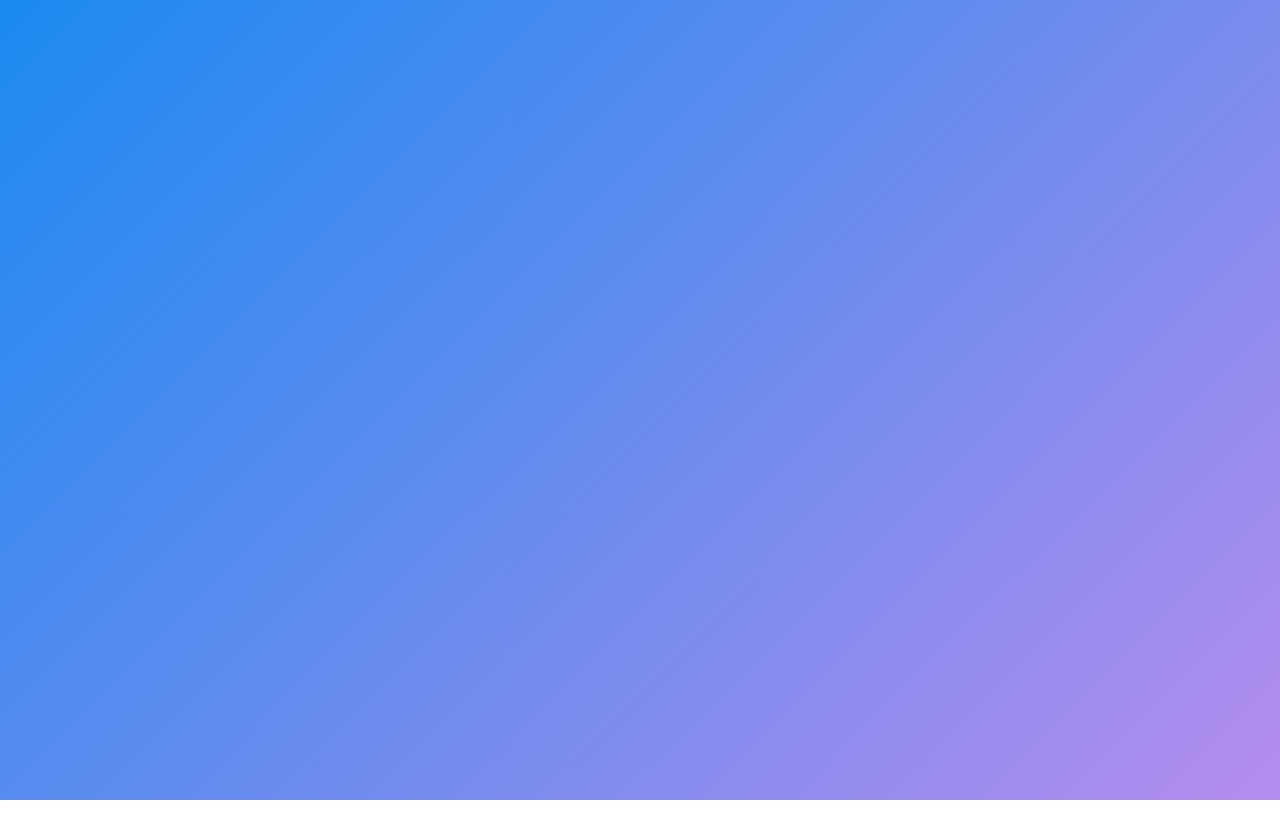
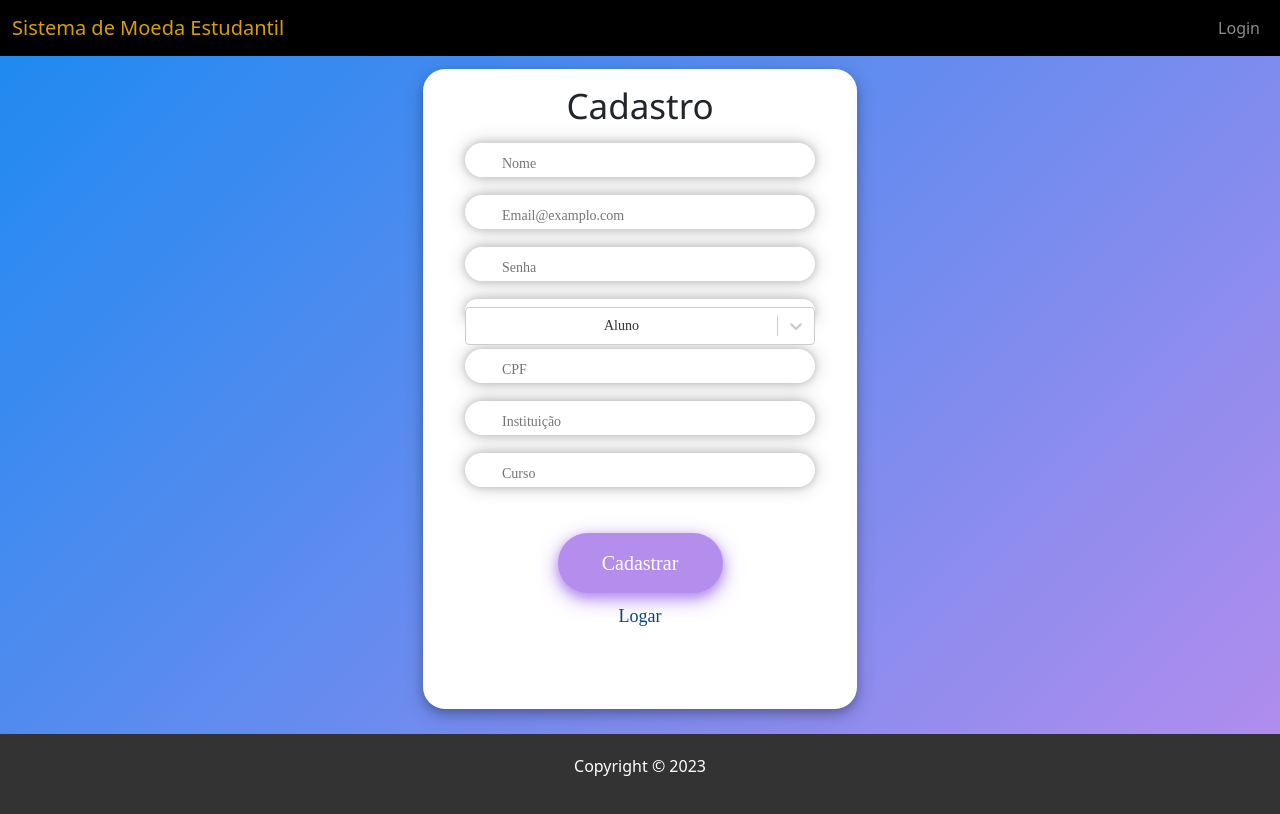
Before and after one commit to Henrique-PS/Laboratorio-03-LDS, a React (Vite) app in the folder Implementacao/frontend/: page /cadastro in a window 1280 px wide. Before the commit this address had no page. Built offline with nearby package versions, Linux system fonts and the light colour scheme; the HTML template or start-up script is replaced by a standard one.

Commit message:
cadastro design

```diff
--- a/Implementacao/frontend/src/pages/Cadastro.jsx
+++ b/Implementacao/frontend/src/pages/Cadastro.jsx
@@ -0,0 +1,163 @@
+import { useState } from 'react'
+import React from 'react'
+import Select from 'react-select'
+import Navbar from '../components/navbar';
+import Footer from '../components/footer';
+import Col from 'react-bootstrap/Col';
+import Form from 'react-bootstrap/Form';
+import Row from 'react-bootstrap/Row';
+
+import styled from 'styled-components';
+import "./cadastro.css";
+
+const Cadastro = () => {
+
+    const [values, setValues] = useState();
+    const [aluno, setAluno] = useState(true);
+    const [professor, setProfessor] = useState(true);
+
+    const options = [
+        { value: 'Aluno', label: 'Aluno' },
+        { value: 'Empresa', label: 'Empresa' },
+        { value: 'Professor', label: 'Professor' }
+      ]
+
+    const handleChangesValue = (value) => {
+        setValues(prevValue=>({
+            ...prevValue,
+            [value.target.name]: value.target.value,
+        }));
+    };
+    const handleChangesType = (value) => {
+        setValues(prevValue=>({
+            ...prevValue,
+            ['tipo']: value.value,
+        }));
+
+        if(value.value.toLowerCase() == "aluno"){
+            setAluno(true);
+            setProfessor(false);
+        }
+        else if (value.value.toLowerCase() == "professor" ) {
+            setProfessor(true);
+            setAluno(false);
+        }
+        else{
+            setAluno(false);
+            setProfessor(false);
+        }
+
+    };
+
+    const handleClickButton = () =>{
+        console.log(values);
+    };
+
+    return (
+        <div>
+            <Navbar />
+
+            <div className="logincad">
+                <h4 className="cad">Cadastro</h4>
+                <form className="formcad">
+                <div className="text_areacad">
+                    <input
+                    type="text"
+                    id="username"
+                    name="username"
+                    placeholder="Nome"
+                    className="text_inputcad"
+                    onChange={handleChangesValue}
+                    />
+                </div>
+                <div className="text_areacad">
+                    <input
+                    type="text"
+                    id="email"
+                    name="email"
+                    placeholder="Email@examplo.com"
+                    className="text_inputcad"
+                    onChange={handleChangesValue}
+                    />
+                </div>
+                <div className="text_areacad">
+                    <input
+                    type="password"
+                    id="password"
+                    name="password"
+                    placeholder="Senha"
+                    className="text_inputcad"
+                    onChange={handleChangesValue}
+                    />
+                </div>
+                <div className="select_areacad">
+                    <Select onChange={handleChangesType} classNamePrefix="tipo" defaultValue={options[0]} name="Tipo" options={options} className="select_inputcad" isSearchable={false}/>
+                </div>
+                {(aluno || professor) && <div className="text_areacad">
+                    <input
+                    type="cpf"
+                    id="cpf"
+                    name="cpf"
+                    placeholder="CPF"
+                    className="text_inputcad"
+                    onChange={handleChangesValue}
+                    />
+                </div>}
+                {(aluno || professor) && <div className="text_areacad">
+                    <input
+                    type="instituicao"
+                    id="instituicao"
+                    name="instituicao"
+                    placeholder="Instituição"
+                    className="text_inputcad"
+                    onChange={handleChangesValue}
+                    />
+                </div>}
+                {aluno && <div className="text_areacad">
+                    <input
+                    type="curso"
+                    id="curso"
+                    name="curso"
+                    placeholder="Curso"
+                    className="text_inputcad"
+                    onChange={handleChangesValue}
+                    />
+                </div>}
+                {!aluno && !professor && <div className="text_areacad">
+                    <input
+                    type="cnpj"
+                    id="cnpj"
+                    name="cnpj"
+                    placeholder="CNPJ"
+                    className="text_inputcad"
+                    onChange={handleChangesValue}
+                    />
+                </div>}
+                <button type="submit" className="btncad" onClick={handleClickButton}>Cadastrar</button>
+                </form>
+                <a className="linkcad" href="/Login">Logar</a>
+            </div>
+
+            {/* <Wrapper>
+                <LoginForm>
+                    <h4>Login</h4>
+                        <div className="mb-3 text_area">
+                            <input type="email" className="form-control text_input" placeholder="email@example.com" />
+                        </div>
+                        <div className="mb-3 text_area">
+                            <input type="password" className="form-control text_input" placeholder="Password" />
+                        </div>
+                        <button type="submit" className="btn btn-primary">Login</button>
+                </LoginForm>
+                <a className="link" href="/signup">Sign Up</a>
+            </Wrapper> */}
+
+
+            <Footer />
+        </div>
+
+
+    );
+};
+
+export default Cadastro;
--- a/Implementacao/frontend/src/pages/Login.jsx
+++ b/Implementacao/frontend/src/pages/Login.jsx
@@ -1,3 +1,4 @@
+import { useState } from 'react'
 import Navbar from '../components/navbar';
 import Footer from '../components/footer';
 import Col from 'react-bootstrap/Col';
@@ -6,6 +7,7 @@ import Row from 'react-bootstrap/Row';
 
 import styled from 'styled-components';
 import "./login.css";
+
 
 const Wrapper = styled.div`
 
@@ -24,6 +26,20 @@ const LoginForm = styled.form`
 // margin: 20px;
 
 const Login = () => {
+
+    const [values, setValues] = useState();
+
+    const handleChangesValue = (value) => {
+        setValues(prevValue=>({
+            ...prevValue,
+            [value.target.name]: value.target.value,
+        }));
+    };
+
+    const handleClickButton = () =>{
+        console.log(values);
+    };
+
     return (
         <div>
             <Navbar />
@@ -34,11 +50,11 @@ const Login = () => {
                 <div className="text_area">
                     <input
                     type="text"
-                    id="username"
-                    name="username"
-                    placeholder="email@examplo.com"
+                    id="email"
+                    name="email"
+                    placeholder="Email@examplo.com"
                     className="text_input"
-
+                    onChange={handleChangesValue}
                     />
                 </div>
                 <div className="text_area">
@@ -48,12 +64,12 @@ const Login = () => {
                     name="password"
                     placeholder="Senha"
                     className="text_input"
-
+                    onChange={handleChangesValue}
                     />
                 </div>
-                <button type="submit" className="btn">Login</button>
+                <button type="submit" className="btn" onClick={() => handleClickButton()}>Login</button>
                 </form>
-                <a className="link" href="/signup">Sign Up</a>
+                <a className="link" href="/Cadastro">Cadastrar</a>
             </div>
 
             {/* <Wrapper>
--- /dev/null
+++ b/Implementacao/frontend/src/pages/cadastro.css
@@ -0,0 +1,89 @@
+body{
+    background: linear-gradient(135deg, #1B8AF1, #B58DED);
+    height: 100vh;
+    width: 100%;
+    text-align: center;
+}
+
+.logincad h4{
+    font-family: 'Segoe UI', bold;
+    font-size: 35px;
+    margin-top: 1rem;
+    margin-bottom: 1rem;
+}
+
+.formcad{
+    display: inline-block;
+    align-items: center;
+    height: 290px;
+    width: 350px;
+    margin-bottom: 170px;
+}
+
+.text_areacad{
+    align-content: center;
+    border-radius: 22px;
+    margin-bottom: 18px;
+    width: 100%;
+    height: 34px;
+    box-shadow: 0 0 8px 0 rgba(0, 0, 0, 0.2), 0 0 20px 0 rgba(0, 0, 0, 0.19);
+}
+
+.text_inputcad{
+    margin-top: 0.5rem;
+    font-family: 'Montserrat regular';
+    font-size: 14px;
+    border: none;
+    width: 80%;
+}
+
+.select_areacad{
+    align-content: center;
+    border-radius: 22px;
+    margin-bottom: 26px;
+    width: 100%;
+    height: 24px;
+    box-shadow: 0 0 8px 0 rgba(0, 0, 0, 0.2), 0 0 20px 0 rgba(0, 0, 0, 0.19);
+}
+
+.select_inputcad{
+    margin-top: 0.5rem;
+    font-family: 'Montserrat regular';
+    font-size: 14px;
+    border: none;
+    width: 100%;
+}
+
+.btncad{
+    margin-top: 28px;
+    width: 165px;
+    height: 60px;
+    border-radius: 30px;
+    background: #B58DED;
+    border: none;
+    font-family: 'Montserrat';
+    font-size: 20px;
+    color: #FFFFFF;
+    box-shadow: 0 4px 8px 0 rgba(181, 141, 237, 0.7), 0 6px 20px 0 rgba(181, 141, 237, 0.9);
+    cursor: pointer;
+}
+
+.logincad{
+    display: inline-block;
+    background: #FFFFFF;
+    width: 434px;
+    height: 640px;
+    margin-top: 1%;
+    margin-bottom: 2%;
+    border-radius: 22px;
+    box-shadow: 0 4px 8px 0 rgba(0, 0, 0, 0.2), 0 6px 20px 0 rgba(0, 0, 0, 0.19);
+}
+
+.linkcad{
+    color: #0E4579;
+    font-family: 'Montserrat light';
+    font-size: 18px;
+    cursor: pointer;
+    display: block;
+    text-decoration: none;
+}
--- a/Implementacao/frontend/src/routes.jsx
+++ b/Implementacao/frontend/src/routes.jsx
@@ -3,7 +3,7 @@ import { BrowserRouter, Route, Routes } from 'react-router-dom'
 
 import Login from './Pages/Login'
 import Home from './Pages/Home'
-// import Cadastro from './Pages/Cadastro'
+import Cadastro from './Pages/Cadastro'
 
 export default function AppRoutes() {
   return (
@@ -11,7 +11,7 @@ export default function AppRoutes() {
       <Routes>
       <Route path="/"  element={<Home />} />
         <Route path="/login" element={<Login />} />
-        {/* <Route path="/cadastro" element={<Cadastro />} /> */}
+        <Route path="/cadastro" element={<Cadastro />} />
       </Routes>
     </BrowserRouter>
   )
```
